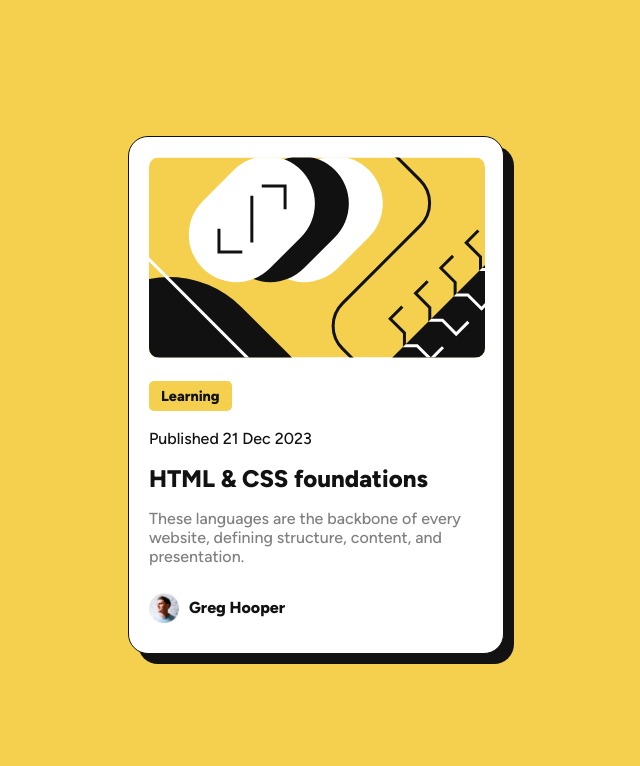
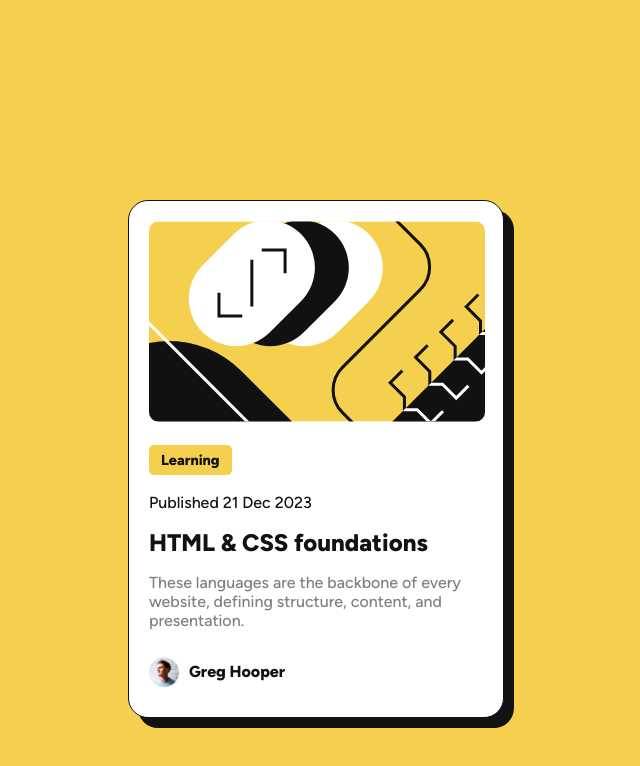
Before and after one commit to Nemesis-12/blog-preview-card, a plain HTML site: page index.html in a window 1280 px wide. Shown: the whole page, without its empty margins (324-964 px from the left). Drawn offline with Linux system fonts and the light colour scheme.

Commit message:
Updated style.css
- Updated container position

```diff
--- a/style.css
+++ b/style.css
@@ -24,7 +24,7 @@ body {
     font-size: 16px;
     font-weight: 500;
     background-color: hsl(47, 88%, 63%);
-    margin-top: 17vh;
+    margin-top: 25vh;
 }
 
 .container {
```
